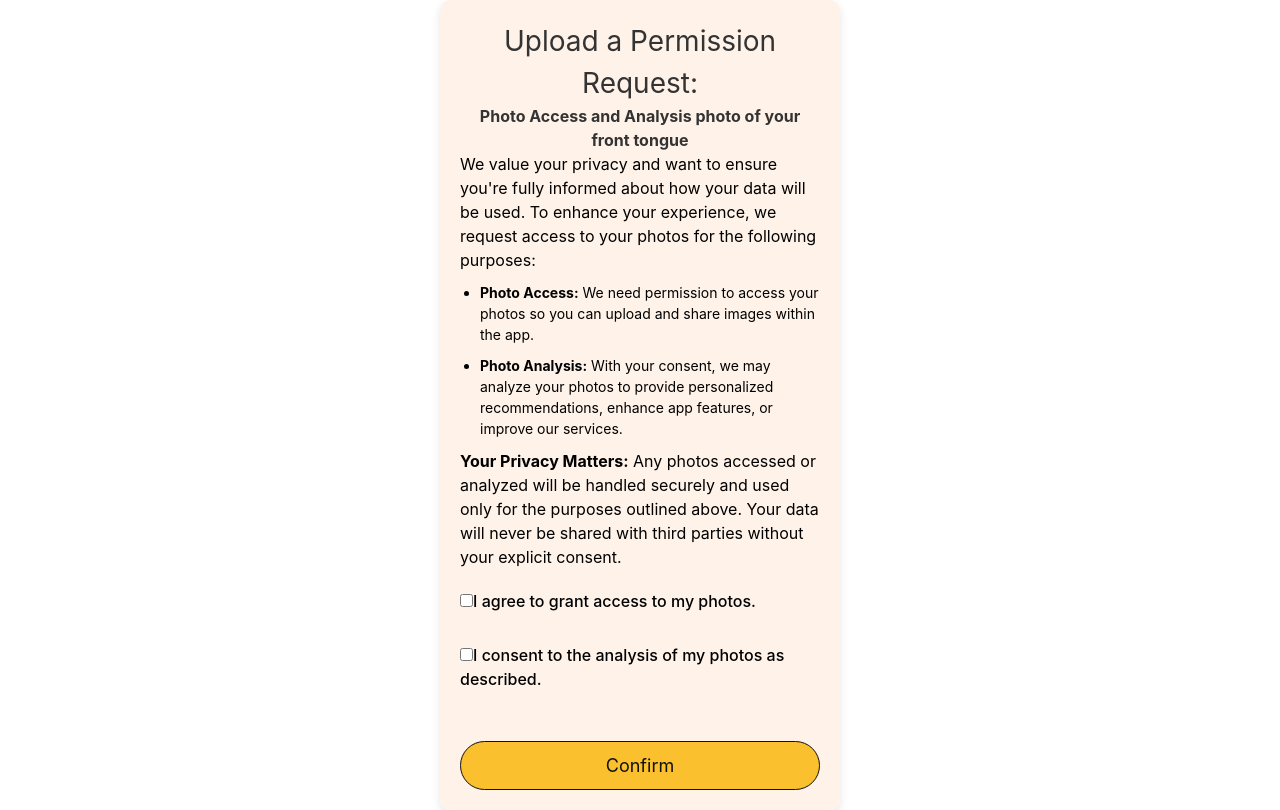
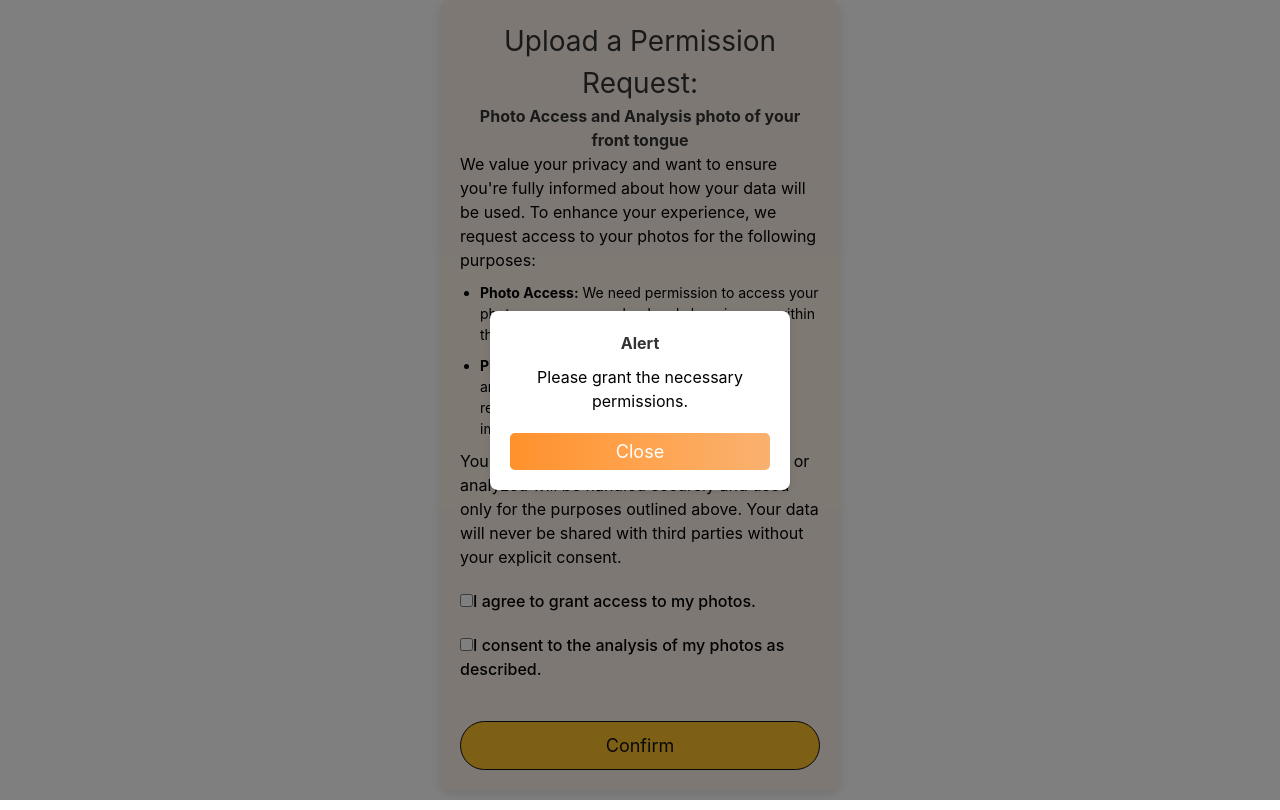
Before and after one commit to wparng/AI-FoodTherapist, a React (Create React App) app in the folder frontend/: page /permission-request in a window 1280 px wide. Both pictures are taken after a click on the button "Confirm". Built offline with nearby package versions, Linux system fonts and the light colour scheme.

Commit message:
add a modal component to show error messages

```diff
--- a/frontend/src/App.css
+++ b/frontend/src/App.css
@@ -29,12 +29,15 @@ button {
 }
 
 button:hover {
-  background-color: #ffb700;
+  background-color: #ff912c;
+  color: #fff;
+  font-weight: bold;
+  border: none;
 }
 
 label {
   display: block;
-  margin-bottom: 30px;
+  margin-bottom: 20px;
   font-weight: 500;
 }
 
@@ -149,12 +152,13 @@ input[type="file"] {
   cursor: pointer;
   z-index: 10;
   width: 36px;
-  color: #ff912c;
+  color: #fbc02d;
   font-weight: 900;
 }
 
-.delete-button:hover {
-  background-color: #fbc02d;
+.delete-button:hover,
+.delete-button:active {
+  background-color: #ff912c;
   color: #fef2e9;
 }
 
--- /dev/null
+++ b/frontend/src/components/Modal.css
@@ -0,0 +1,34 @@
+.modal-overlay {
+  position: fixed;
+  top: 0;
+  left: 0;
+  right: 0;
+  bottom: 0;
+  background-color: rgba(0, 0, 0, 0.5);
+  display: flex;
+  justify-content: center;
+  align-items: center;
+  z-index: 1000;
+}
+
+.modal-content {
+  background-color: white;
+  padding: 20px;
+  border-radius: 8px;
+  box-shadow: 0 2px 10px rgba(0, 0, 0, 0.1);
+  text-align: center;
+  width: 300px;
+}
+
+.modal-content h2 {
+  margin: 0 0 10px;
+}
+
+.modal-content button {
+  padding: 5px 15px;
+  border: none;
+  border-radius: 5px;
+  background: linear-gradient(to right, #ff912c, #ffa34e, #f9b16f);
+  color: white;
+  cursor: pointer;
+}
--- /dev/null
+++ b/frontend/src/components/Modal.js
@@ -0,0 +1,16 @@
+import React from "react";
+import "./Modal.css";
+
+const Modal = ({ message, onClose }) => {
+  return (
+    <div className="modal-overlay">
+      <div className="modal-content">
+        <h2>Alert</h2>
+        <p>{message}</p>
+        <button onClick={onClose}>Close</button>
+      </div>
+    </div>
+  );
+};
+
+export default Modal;
--- a/frontend/src/components/PermissionRequest.js
+++ b/frontend/src/components/PermissionRequest.js
@@ -1,11 +1,23 @@
 import React, { useState } from "react";
 import { Link } from "react-router-dom";
+import Modal from "./Modal";
 
 const PermissionRequest = () => {
   const [photoAccess, setPhotoAccess] = useState(false);
   const [photoAnalysis, setPhotoAnalysis] = useState(false);
+  const [showModal, setShowModal] = useState(false);
 
   const isEligibleForNavigation = photoAccess && photoAnalysis;
+
+  const handleConfirm = () => {
+    if (!isEligibleForNavigation) {
+      setShowModal(true);
+    }
+  };
+
+  const handleCloseModal = () => {
+    setShowModal(false);
+  };
 
   return (
     <div className="app permission">
@@ -28,10 +40,9 @@ const PermissionRequest = () => {
         </li>
       </ul>
       <p>
-        <strong>Your Privacy Matters:</strong> Any photos accessed or analyzed
-        will be handled securely and used only for the purposes outlined above.
-        Your data will never be shared with third parties without your explicit
-        consent.
+        Your Privacy Matters: Any photos accessed or analyzed will be handled
+        securely and used only for the purposes outlined above. Your data will
+        never be shared with third parties without your explicit consent.
       </p>
       <div className="checkbox-container">
         <label>
@@ -51,16 +62,21 @@ const PermissionRequest = () => {
           I consent to the analysis of my photos as described.
         </label>
       </div>
-      {isEligibleForNavigation ? (
-        <Link to="/upload-photo">
-          <button>Confirm</button>
-        </Link>
-      ) : (
-        <button
-          onClick={() => alert("Please grant the necessary permissions.")}
-        >
-          Confirm
-        </button>
+      <div>
+        {isEligibleForNavigation ? (
+          <Link to="/upload-photo">
+            <button>Confirm</button>
+          </Link>
+        ) : (
+          <button onClick={handleConfirm}>Confirm</button>
+        )}
+      </div>
+
+      {showModal && (
+        <Modal
+          message="Please grant the necessary permissions."
+          onClose={handleCloseModal}
+        />
       )}
     </div>
   );
```
